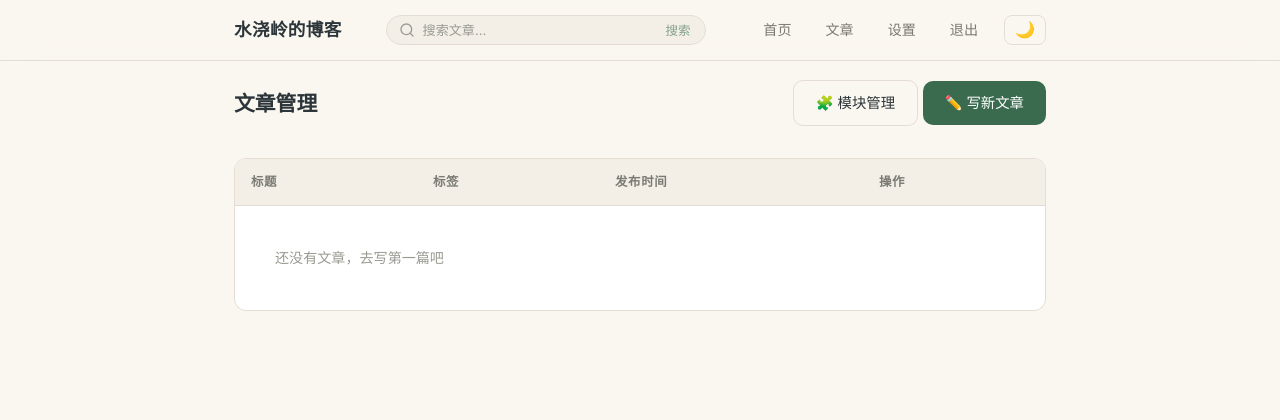
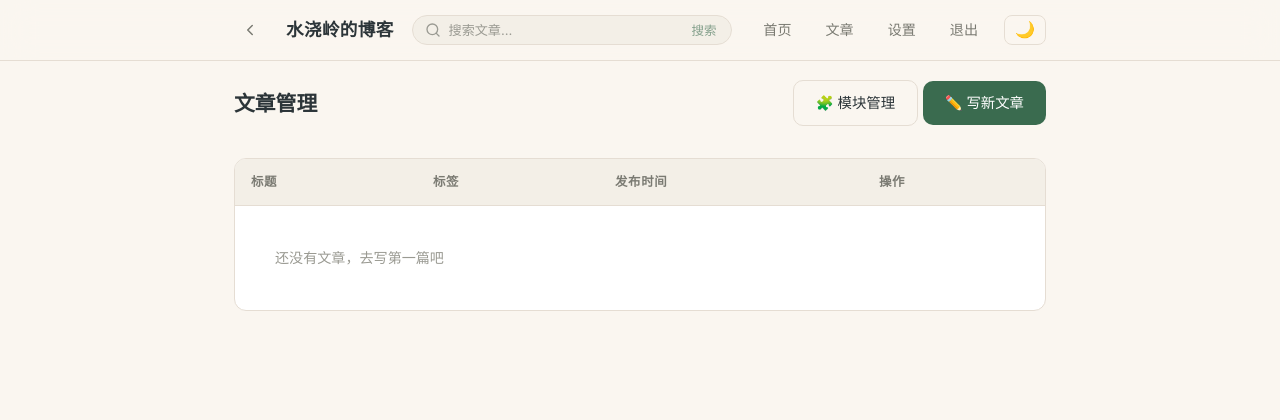
Before and after one commit to Acidmoon/blog, a Flask app: page /admin in a window 1280 px wide. Shown: the top 420 px of the page. Run offline with Flask 3, Linux system fonts and the light colour scheme; the visitor is signed in with stand-in values (Sample User, id 1); data that the repository does not hold is empty.

Commit message:
导航栏新增返回按钮：非首页显示，点击回上一页

```diff
--- a/static/css/style.css
+++ b/static/css/style.css
@@ -184,6 +184,26 @@ img { max-width: 100%; height: auto; display: block; }
   border-radius: 1px;
 }
 .nav-brand:hover::after { width: 100%; }
+
+.nav-back {
+  flex-shrink: 0;
+  display: flex;
+  align-items: center;
+  justify-content: center;
+  width: 32px;
+  height: 32px;
+  border: none;
+  border-radius: 8px;
+  background: transparent;
+  color: var(--text-secondary);
+  cursor: pointer;
+  margin-right: 4px;
+  transition: background 0.2s, color 0.2s;
+}
+.nav-back:hover {
+  background: var(--bg-card);
+  color: var(--text-primary);
+}
 .nav-links {
   display: flex; align-items: center; gap: 6px;
 }
--- a/templates/base.html
+++ b/templates/base.html
@@ -20,6 +20,11 @@
   <!-- Navigation -->
   <nav class="navbar" role="navigation" aria-label="主导航">
     <div class="nav-inner">
+      <button class="nav-back" id="navBack" onclick="history.back()" title="返回" aria-label="返回上一页" style="display:none;">
+        <svg viewBox="0 0 24 24" fill="none" stroke="currentColor" stroke-width="2" stroke-linecap="round" stroke-linejoin="round" width="18" height="18">
+          <polyline points="15 18 9 12 15 6"/>
+        </svg>
+      </button>
       <a href="/" class="nav-brand serif">{{ config.SITE_TITLE }}</a>
       <div class="nav-center">
         <form class="search-form" action="/search" method="GET" role="search">
@@ -72,6 +77,7 @@
   </footer>
 
   <script src="{{ url_for('static', filename='js/main.js') }}?v={{ config.ASSET_VERSION }}"></script>
+  <script>if(location.pathname!=='/')document.getElementById('navBack').style.display='';</script>
   {% block scripts %}{% endblock %}
 </body>
 </html>
```
